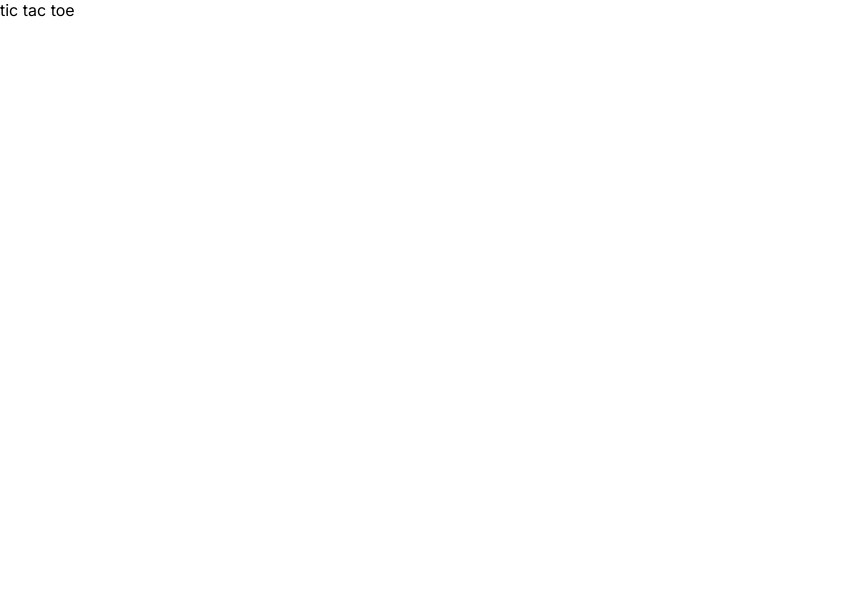
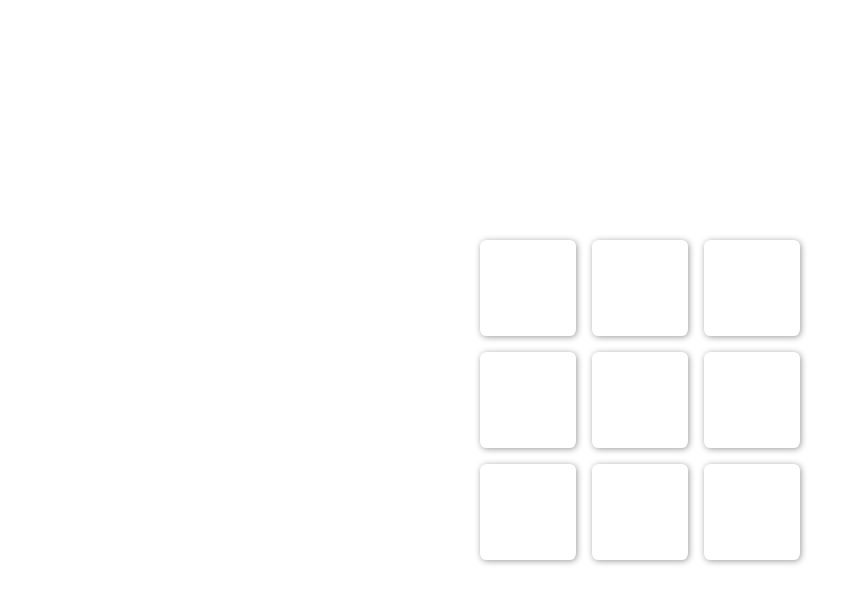
Before and after one commit to Gokul-Gopi/assignment-02, a React (Create React App) app in the folder tic-tac-toe/: page / in a window 1280 px wide. Shown: the top 604 px of the page, without its empty margins (0-867 px from the left). Built offline with nearby package versions, Linux system fonts and the light colour scheme.

Commit message:
feat(tic-tac-toe): basic UI and logic implemented

```diff
--- a/tic-tac-toe/src/App.js
+++ b/tic-tac-toe/src/App.js
@@ -1,7 +1,65 @@
+import { useState } from "react";
 import "./index.css";
 
+import "./index.css";
+import { winningCombinations } from "./utils";
+
 function App() {
-  return <div className="App">tic tac toe</div>;
+  //default values of all the 9 cells are null
+  const [cells, setCells] = useState(Array(9).fill(null));
+  const [xPlaying, setXPlaying] = useState(true);
+
+  // select hover effect style (class), based on the player's turn (X/O)
+  const hoverEffectClass = xPlaying ? "x-turn" : "o-turn";
+
+  //marks the cell with X or O
+  const markCellWithValue = (cellIndex) => {
+    //1. see which value (X/O) is to be marked in the cell according to the player's turn
+    //2. map through all the cells and check for the one which was clicked by matching the cell-index
+    //3. that particular cell is marked with the value (X/O), while others being null or the previous value
+    const value = xPlaying ? "X" : "O";
+    const udpatedCells = cells.map((e, idx) => (idx === cellIndex ? value : e));
+    checkWhoWon(udpatedCells);
+    setCells(udpatedCells);
+  };
+
+  const checkWhoWon = (cells) => {
+    for (let i = 0; i < winningCombinations.length; i++) {
+      const combination = winningCombinations[i];
+      const [a, b, c] = combination;
+      // console.log(a, b, c);
+      // console.log("cells: " + cells[a], cells[b], cells[c]);
+      if (cells[a] && cells[a] === cells[b] && cells[b] === cells[c]) {
+        console.log(xPlaying ? "X won" : "O won");
+        break;
+      }
+    }
+  };
+
+  return (
+    <div className="App">
+      <div className="board">
+        {cells.map((cell, idx) => {
+          return (
+            <div
+              key={`box${idx}`}
+              // only show the hover effect if the cell is empty/null
+              className={`cell ${!cell && hoverEffectClass}`}
+              onClick={() => {
+                //the conditiion make sures the value(X/O) is only added in an empty cell and not allowing overidding of value in a cell
+                if (!cell) {
+                  markCellWithValue(idx);
+                  setXPlaying((preState) => !preState);
+                }
+              }}
+            >
+              {cell}
+            </div>
+          );
+        })}
+      </div>
+    </div>
+  );
 }
 
 export default App;
--- a/tic-tac-toe/src/index.css
+++ b/tic-tac-toe/src/index.css
@@ -1,8 +1,60 @@
-@import url("https://fonts.googleapis.com/css2?family=Inter:wght@300;400;600&display=swap");
+@import url("https://fonts.googleapis.com/css2?family=Fredoka+One&display=swap");
 
 * {
   box-sizing: border-box;
   margin: 0;
   padding: 0;
-  font-family: "Inter", sans-serif;
+  font-family: "Fredoka One", cursive;
 }
+
+.App {
+  display: flex;
+  align-items: center;
+  justify-content: center;
+  min-height: 100vh;
+}
+
+.board {
+  display: grid;
+  grid-template-columns: repeat(3, 6rem);
+  grid-template-rows: repeat(3, 6rem);
+  gap: 1rem;
+}
+
+.cell {
+  position: relative;
+  display: grid;
+  place-items: center;
+  box-shadow: 1px 1px 6px rgba(0, 0, 0, 0.4);
+  border-radius: 0.4rem;
+  cursor: pointer;
+  font-size: 4rem;
+}
+
+.cell:hover {
+  box-shadow: 1px 1px 6px rgba(0, 0, 0, 0.7);
+}
+
+.cell.x-turn:hover::after {
+  /* box-shadow: 1px 1px 6px rgba(0, 0, 0, 0.6); */
+  content: "X";
+  position: absolute;
+  top: 50%;
+  left: 50%;
+  transform: translate(-50%, -50%);
+  font-size: 4rem;
+  opacity: 0.2;
+}
+
+.cell.o-turn:hover::after {
+  content: "O";
+  position: absolute;
+  top: 50%;
+  left: 50%;
+  transform: translate(-50%, -50%);
+  font-size: 4rem;
+  opacity: 0.2;
+}
+
+/* .x-turn::after {
+} */
--- /dev/null
+++ b/tic-tac-toe/src/utils.js
@@ -0,0 +1,10 @@
+export const winningCombinations = [
+  [0, 1, 2],
+  [3, 4, 5],
+  [6, 7, 8],
+  [0, 3, 6],
+  [1, 4, 7],
+  [2, 5, 8],
+  [0, 4, 8],
+  [2, 4, 6],
+];
```
